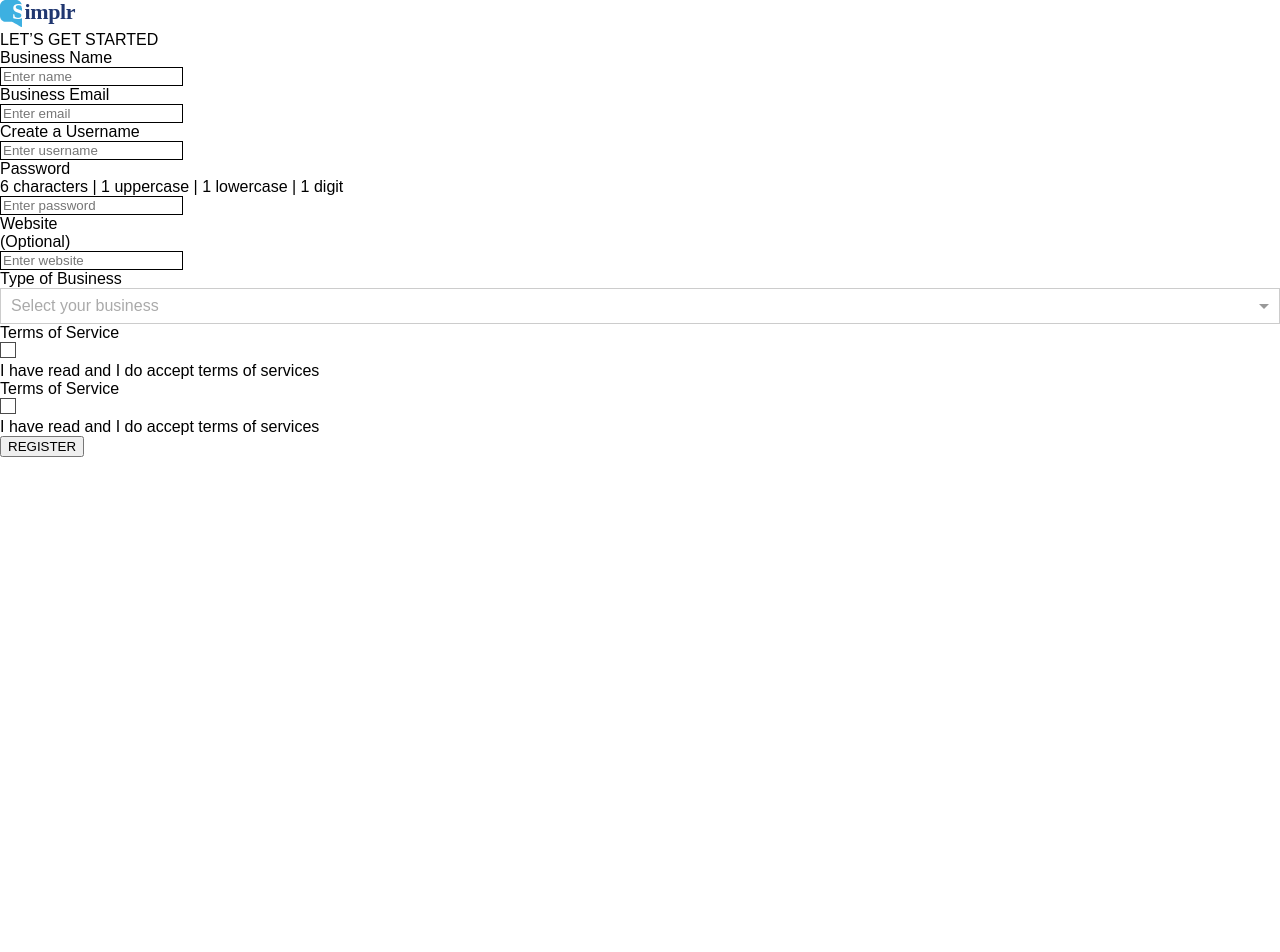
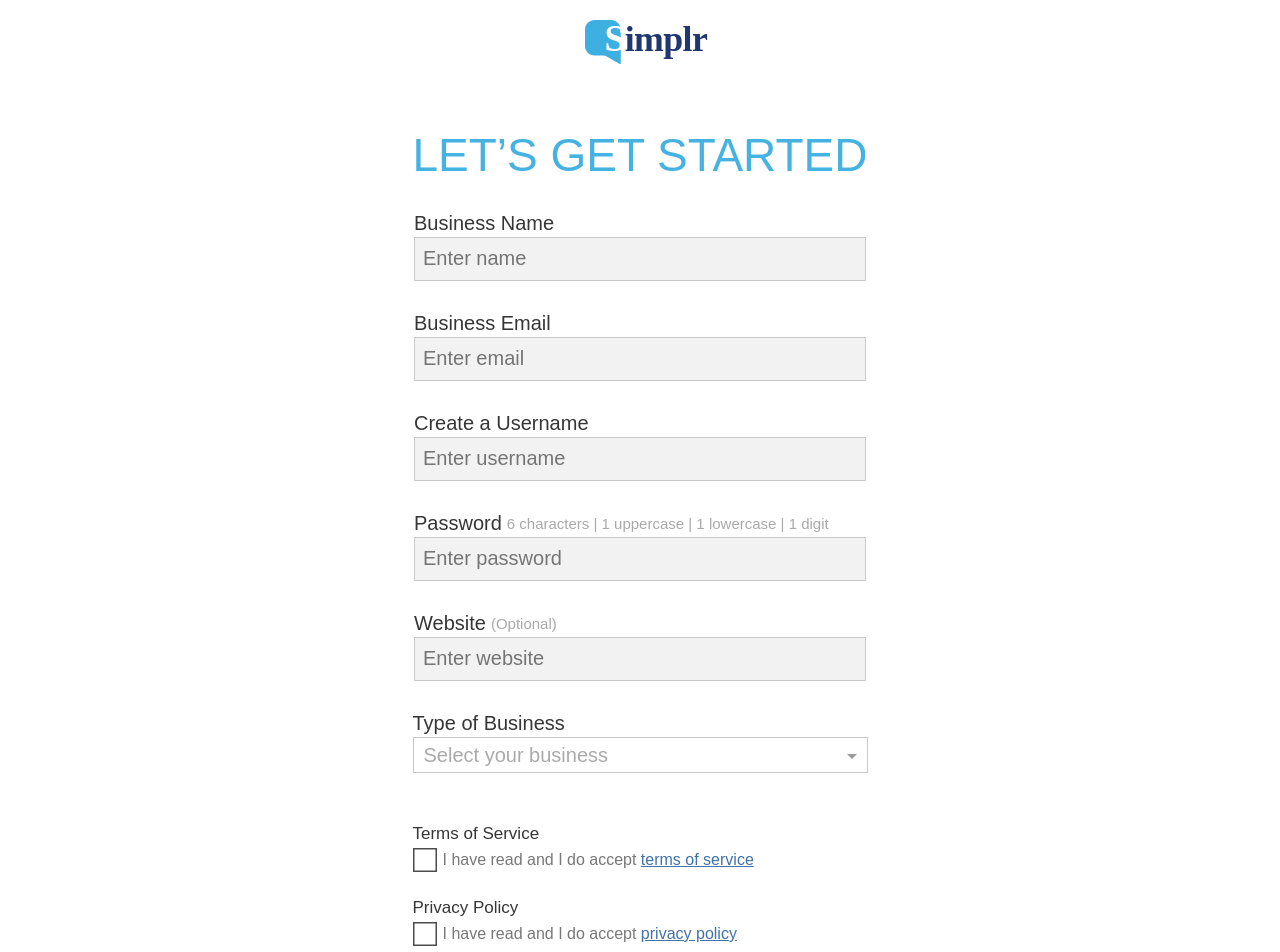
Before and after one commit to derekalia/simplr-form, a React (Create React App) app: page / in a window 1280 px wide. Shown: the top 952 px of the page. Before the commit the page ends 800 px from the top, so only its background shows below. Built offline with nearby package versions, Linux system fonts and the light colour scheme.

Commit message:
final touches

```diff
--- a/public/index.html
+++ b/public/index.html
@@ -10,7 +10,9 @@
     -->
     <link rel="manifest" href="%PUBLIC_URL%/manifest.json">
     <link rel="shortcut icon" href="%PUBLIC_URL%/favicon.ico">
+    <link href="https://fonts.googleapis.com/css?family=Lato:300,400,700" rel="stylesheet">
     <!--
+
       Notice the use of %PUBLIC_URL% in the tags above.
       It will be replaced with the URL of the `public` folder during the build.
       Only files inside the `public` folder can be referenced from the HTML.
--- a/src/App.js
+++ b/src/App.js
@@ -4,6 +4,12 @@ import FormField from './components/FormField';
 import Select from 'react-select';
 import CheckedInput from './components/CheckedInput';
 import 'react-select/dist/react-select.css';
+import styled from 'styled-components'
+
+
+
+
+
 
 export default class App extends Component {
   state = {
@@ -27,112 +33,162 @@ export default class App extends Component {
     errors: {}
   };
 
-  setValue = (e,field) =>{
-    this.setState({[field]:e.target.value})
+  setValue = (e, field) => {
+    e.preventDefault();
+    this.setState({ [field]: e.target.value });
+  };
+  setCheck = checkNum => {
+    if (this.state[checkNum]) {
+      this.setState({ [checkNum]: false });
+    } else {
+      this.setState({ [checkNum]: true });
     }
-  setCheck = (checkNum) =>{
-    if(this.state[checkNum]){this.setState({[checkNum]: false });}
-    else{this.setState({[checkNum]: true });}
+  };
+  setType = obj => {
+    if (obj) {
+      this.setState({ type: obj.value });
+    } else {
+      this.setState({ type: '' });
     }
-  setType = (obj) => {
-    this.setState({ type: obj.value });
+  };
+
+  runChecks = () => {
+    const errors = {};
+    this.setState({ errors: {} });
+    // name
+    if (this.state.name.length === 0) {
+      errors.name = 'Please enter a business name';
+    }
+    // email
+    if (!/\S+@\S+\.\S+/.test(this.state.email)) {
+      errors.email = 'Please enter a valid email address';
+    }
+    // username
+    if (this.state.username.length === 0) {
+      errors.username = 'Please enter a username';
+    }
+    // password
+    if (this.state.password.length < 6) {
+      errors.password = 'Password should have six characters';
+    } else if (!/\d/.test(this.state.password)) {
+      errors.password = 'Password should have a number';
+    } else if (!/[A-Z]/.test(this.state.password)) {
+      errors.password = 'Password should have a capital letter';
+    } else if (!/[a-z]/.test(this.state.password)) {
+      errors.password = 'Password should have a capital letter';
     }
 
-  runChecks = () => {
-    const errors = {}
-    this.setState({errors:{}})
-    // name
-    if(this.state.name.length === 0){
-      errors.name = "Please enter a business name"
-    }
-    // email
-    if(!/\S+@\S+\.\S+/.test(this.state.email)){
-      errors.email = "Please enter a valid email address"
-    }
-    // username
-    if(this.state.username.length === 0){
-      errors.username = "Please enter a username"
-    }
-    // password
-    if(this.state.password.length < 6){
-      errors.password = "Password should have six characters"
-    }
-    else if(!/\d/.test(this.state.password)){
-      errors.password = "Password should have a number"
-    }
-    else if(!/[A-Z]/.test(this.state.password)){
-      errors.password = "Password should have a capital letter"
-    }
-    else if(!/[a-z]/.test(this.state.password)){
-      errors.password = "Password should have a capital letter"
+    // biz type
+    if (this.state.type.length === 0) {
+      errors.type = 'Please select a type of business';
     }
 
-    if(this.state.type.length === 0){
-      errors.type = "Please select a type of business"
+    // checkboxes
+    if (!this.state.checkedOne) {
+      errors.checkedOne = 'Please check Terms of Service';
     }
-    if(!this.state.checkedOne){
-      errors.checkedOne = "Please check Terms of Service"
-    }
-    if(!this.state.checkedTwo){
-      errors.checkedTwo = "Please check Privacy Policy"
+    if (!this.state.checkedTwo) {
+      errors.checkedTwo = 'Please check Privacy Policy';
     }
 
-    this.setState({errors})
+    this.setState({ errors });
+
+    if(Object.keys(errors).length === 0){
+      alert('Registration successful!')
     }
+
+  };
+
+
 
   render() {
     return (
-      <div>
-        <img src={logo} />
-        <div>LET’S GET STARTED</div>
+      <AppContainer>
+        <LogoContainer>
+          <img style={{ width: '130px' }} src={logo} />
+        </LogoContainer>
+        <div
+          style={{
+            flex: 1,
+            display: 'flex',
+            flexDirection: 'column',
+            alignItems: 'center',
+            marginTop: '60px',
+            marginBottom: '60px'
+          }}
+        >
+          <div style={{ flex: 1, marginBottom: '25px' }}>
+            <div style={{ color: '#46B2E2', fontSize: '46px',fontWeight:'300' }}>LET’S GET STARTED</div>
+          </div>
+          <div style={{ margin: '5px' }}>
             <FormField
               title="Business Name"
               error={this.state.errors}
               setValue={this.setValue}
               value={this.state.name}
-        field='name'
+              field="name"
               placeholder="Enter name"
               inputType="text"
             />
+          </div>
+          <div style={{ margin: '5px' }}>
             <FormField
               title="Business Email"
               error={this.state.errors}
               setValue={this.setValue}
-        field='email'
+              field="email"
               value={this.state.email}
               placeholder="Enter email"
               inputType="text"
             />
+          </div>
+          <div style={{ margin: '5px' }}>
             <FormField
               title="Create a Username"
               error={this.state.errors}
               setValue={this.setValue}
-        field='username'
+              field="username"
               value={this.state.username}
               placeholder="Enter username"
               inputType="text"
             />
+          </div>
+          <div style={{ margin: '5px' }}>
             <FormField
               title="Password"
               subtitle="6 characters | 1 uppercase | 1 lowercase | 1 digit"
               error={this.state.errors}
               setValue={this.setValue}
-        field='password'
+              field="password"
               value={this.state.password}
               placeholder="Enter password"
               inputType="password"
             />
+          </div>
+          <div style={{ margin: '5px' }}>
             <FormField
-        title="Website" subtitle="(Optional)"
+              title="Website"
+              subtitle="(Optional)"
               error={this.state.errors}
               setValue={this.setValue}
-        field='website'
+              field="website"
               value={this.state.website}
               placeholder="Enter website"
               inputType="text"
             />
-        <div>Type of Business</div>
-        <Select style={{borderRadius:'0px'}}
+          </div>
+          <div style={{ margin: '5px' }}>
+            <div style={{ display: 'flex', flexDirection: 'row', marginBottom: '2px', alignItems: 'center' }}>
+              <div style={{ fontSize: '20px', color: '#363636' }}>Type of Business</div>
+            </div>
+
+            <Select
+              style={{
+                border: !this.state.errors.type ? 'solid 1.5px #C9C9C9' : 'solid 1.5px #FF3D37',
+                borderRadius: '0px',
+                width: '455px',
+                fontSize: '20px'
+              }}
               error={this.state.errors}
               name="form-field-name"
               value={this.state.type}
@@ -140,15 +196,75 @@ export default class App extends Component {
               onChange={this.setType}
               placeholder="Select your business"
             />
+            <div style={{ color: 'red', marginTop: '3px', fontSize: '16px',fontWeight:'300' }}>
+              {this.state.errors.type ? this.state.errors.type : <div>&nbsp;</div>}
+            </div>
+          </div>
 
-        <CheckedInput checked={this.state.checkedOne} setCheck={this.setCheck} checkNum='checkedOne' error={this.state.errors}/>
-        <CheckedInput checked={this.state.checkedTwo} setCheck={this.setCheck} checkNum='checkedTwo' error={this.state.errors}/>
+          <div style={{ marginTop: '20px' }}>
+            <div style={{ marginTop: '5px' }}>
+              <CheckedInput
+                checked={this.state.checkedOne}
+                setCheck={this.setCheck}
+                checkNum="checkedOne"
+                error={this.state.errors}
+                title="Terms of Service"
+              />
+              <div style={{ color: 'red', marginTop: '3px', fontSize: '16px',fontWeight:'300' }}>
+              {this.state.errors.checkedOne ? this.state.errors.checkedOne : <div>&nbsp;</div>}
+            </div>
+            </div>
+            <div style={{ marginTop: '5px' }}>
+              <CheckedInput
+                checked={this.state.checkedTwo}
+                setCheck={this.setCheck}
+                checkNum="checkedTwo"
+                error={this.state.errors}
+                title="Privacy Policy"
+              />
+              <div style={{ color: 'red', marginTop: '3px', fontSize: '16px',fontWeight:'300' }}>
+              {this.state.errors.checkedTwo ? this.state.errors.checkedTwo : <div>&nbsp;</div>}
+            </div>
+            </div>
+          </div>
 
+          <div style={{ marginTop: '50px' }}>
+            <button
+              style={{
+                width: '160px',
+                height: '50px',
+                fontSize: '20px',
+                backgroundColor: '#3DB0E1',
+                color: 'white',
+                border: 'none'
+              }}
+              onClick={this.runChecks}
+            >
+              REGISTER
+            </button>
+          </div>
+        </div>
 
-      <button onClick={this.runChecks}>REGISTER</button>
-
-
-      </div>
+        <div style={{ flex: 1 }} />
+      </AppContainer>
     );
   }
 }
+
+
+const AppContainer = styled.div`
+display: flex;
+flex-direction: column;
+align-items: center;
+fontFamily: Lato;
+`
+
+const LogoContainer = styled.div`
+flex: 1;
+align-self: left;
+margin-left: 20px;
+margin-top: 20px;
+@media (max-width: 700px) {
+		align-self: center;
+	}
+`;
--- a/src/components/CheckedInput.js
+++ b/src/components/CheckedInput.js
@@ -1,31 +1,30 @@
 import React, { Component } from 'react';
-import uncheckedError from '../media/uncheckedError.svg'
+import uncheckedError from '../media/uncheckedError.svg';
 const checked = require('../media/checked.svg');
 const unchecked = require('../media/unchecked.svg');
 
 export default class CheckedInput extends Component {
   render() {
-
     const checkBox = () => {
-      if(this.props.checked){
-       return  <img src={checked} alt="checked" />
+      if (this.props.checked) {
+        return <img src={checked} alt="checked" style={{width:'24px'}}/>;
+      } else if (this.props.error[this.props.checkNum]) {
+        return <img  src={uncheckedError} alt="uncheckedError" style={{width:'24px'}}/>;
       }
-      else if(this.props.error[this.props.checkNum]){
-        return <img src={uncheckedError} alt="uncheckedError" />;
-      }
-
-        return <img src={unchecked} alt="unchecked" />
-      }
-
-
+      return <img src={unchecked} alt="unchecked" style={{width:'24px'}} />;
+    };
     return (
-      <div>
+      <div style={{ width: '455px' }}>
         <div>
-          <div>Terms of Service</div>
-          <div onClick={()=>this.props.setCheck(this.props.checkNum)}>
-            {checkBox()}
+          <div style={{ display: 'flex', flexDirection: 'row', marginBottom: '4px', alignItems: 'center' }}>
+            <div style={{ fontSize: '17px', color: '#363636' }}>{this.props.title}</div>
           </div>
-          <div>I have read and I do accept terms of services</div>
+          <div style={{display:'flex', flexDirection:'row'}}>
+            <div onClick={() => this.props.setCheck(this.props.checkNum)} style={{display:'grid'}}>
+              {checkBox()}
+            </div>
+            <div style={{color:'#787878', marginLeft:'6px',alignSelf:'center'}}>I have read and I do accept <a href='/' style={{color:'#4172A8'}}>{this.props.title.toLowerCase()}</a></div>
+          </div>
         </div>
       </div>
     );
--- a/src/components/FormField.js
+++ b/src/components/FormField.js
@@ -1,34 +1,35 @@
 import React, { Component } from 'react';
 
 export default class FormField extends Component {
-
-
   render() {
-
-        const err = !!this.props.error[this.props.field];
-        console.log(`${this.props.field  } ${ err}`)
     return (
       <div>
-        <form>
         <label>
-            <div>
-              <div>{this.props.title}</div>
-              <div>{this.props.subtitle}</div>
+          <div style={{ display: 'flex', flexDirection: 'row', marginBottom: '2px', alignItems: 'center' }}>
+            <div style={{ fontSize: '20px', color: '#363636' }}>{this.props.title}</div>
+            <div style={{ fontSize: '15px', color: '#A9A9A9', marginLeft: '5px' }}>{this.props.subtitle}</div>
           </div>
           <div>
             <input
-                style={{ border: this.props.error[this.props.field] ? 'solid 1px red' : 'solid 1px black'}}
+              style={{
+                paddingLeft: '8px',
+                width: '440px',
+                height: '40px',
+                fontSize: '20px',
+                backgroundColor: '#F2F2F2',
+                color: '#363636',
+                border: this.props.error[this.props.field] ? 'solid 1.5px #FF3D37' : 'solid 1.5px #C9C9C9'
+              }}
               type={this.props.inputType}
               placeholder={this.props.placeholder}
               value={this.props.value}
               onChange={e => this.props.setValue(e, this.props.field)}
             />
           </div>
-            <div style={{color:'red'}}>
-                {this.props.error[this.props.field]}
+          <div style={{ color: 'red', marginTop: '3px', fontSize: '16px',fontWeight:'300' }}>
+            {this.props.error[this.props.field] ? this.props.error[this.props.field] : <div>&nbsp;</div>}
           </div>
         </label>
-        </form>
       </div>
     );
   }
```
Also changed, not shown: 1 other file (tests, documents, lock files or other folders). Lines whose indentation alone changed are shown as unchanged.
